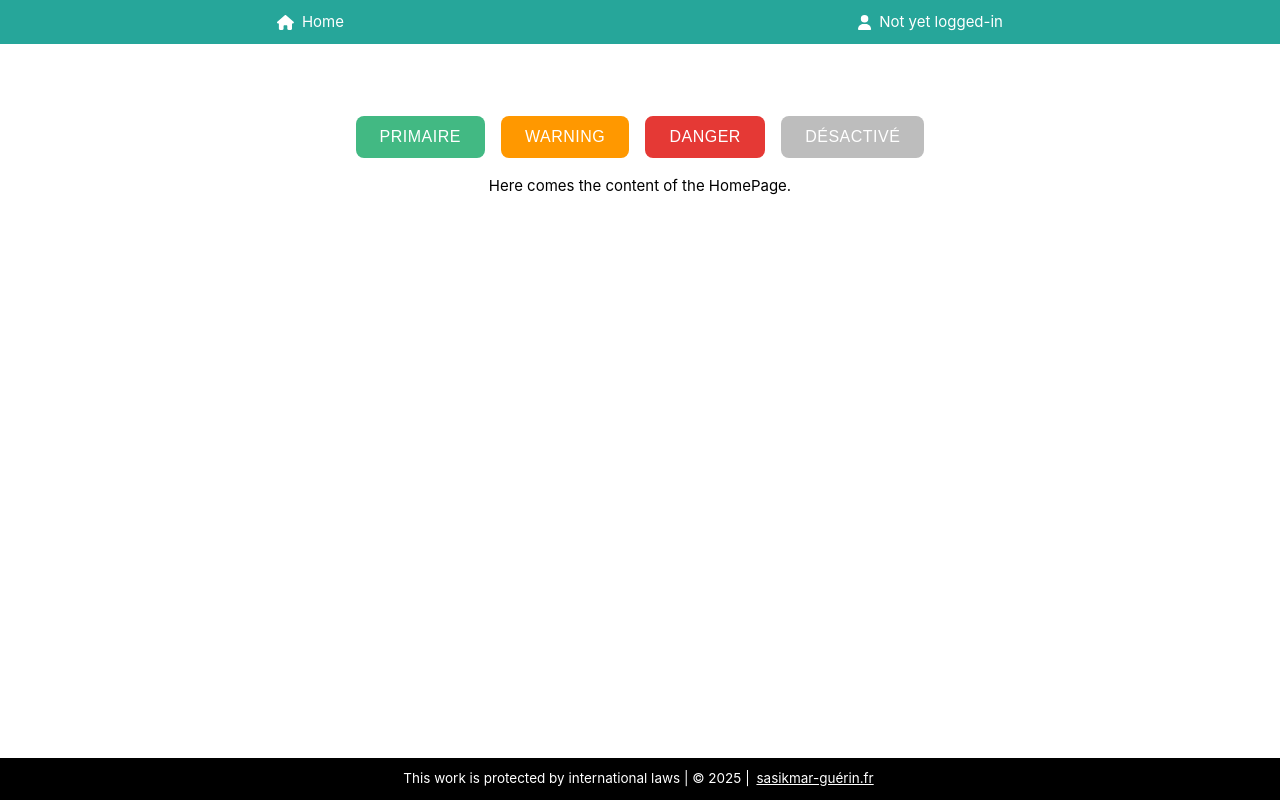
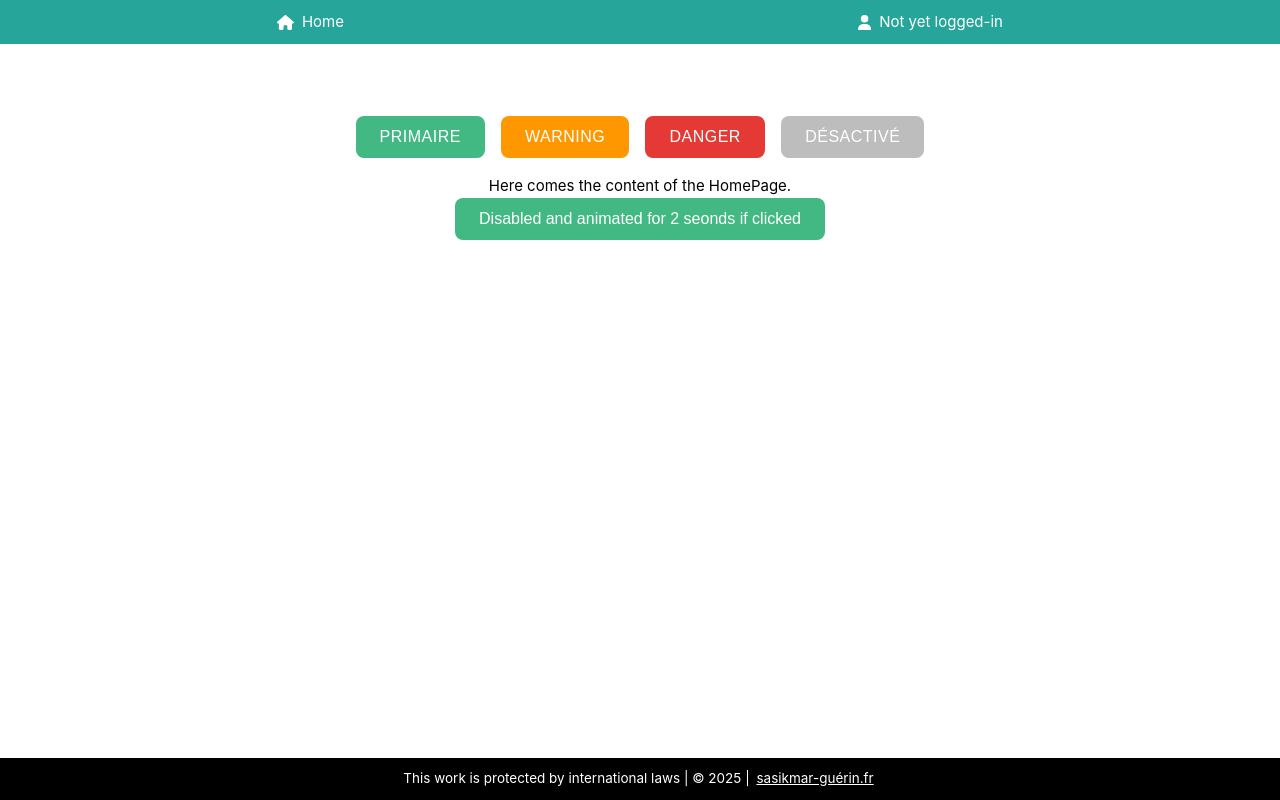
Before and after one commit to Sharu2501/tp3_sasikumar_guerin_lsi1, a Vue app: page / in a window 1280 px wide. Built offline with nearby package versions, Linux system fonts and the light colour scheme.

Commit message:
Ex 9: add AsyncButton

```diff
--- /dev/null
+++ b/src/components/AsyncButton.vue
@@ -0,0 +1,80 @@
+<script setup>
+import { ref } from 'vue'
+
+const isPending = ref(false)
+
+const handleClick = () => {
+  if (isPending.value) return
+
+  isPending.value = true
+  setTimeout(() => {
+    isPending.value = false
+  }, 2000) // 2 secondes de désactivation
+}
+</script>
+
+<template>
+  <button
+      class="async-button"
+      :class="{ 'button-disabled': isPending }"
+      :disabled="isPending"
+      @click="handleClick"
+  >
+    <span v-if="!isPending">Disabled and animated for 2 seonds if clicked</span>
+    <span v-else class="loading-text">
+      <span class="loading-dots">.</span>
+      <span class="loading-dots">.</span>
+      <span class="loading-dots">.</span>
+    </span>
+  </button>
+</template>
+
+<style scoped>
+.async-button {
+  padding: 12px 24px;
+  background-color: #42b983;
+  color: white;
+  border: none;
+  border-radius: 8px;
+  font-size: 1rem;
+  cursor: pointer;
+  transition: all 0.3s ease;
+  min-width: 150px;
+}
+
+.async-button:hover:not(.button-disabled) {
+  background-color: #3aa876;
+  transform: translateY(-2px);
+}
+
+.async-button:active:not(.button-disabled) {
+  transform: translateY(0);
+}
+
+.button-disabled {
+  background-color: #bdbdbd;
+  cursor: not-allowed;
+}
+
+.loading-text {
+  display: inline-flex;
+  gap: 2px;
+}
+
+.loading-dots {
+  animation: pulse 1.5s infinite ease-in-out;
+}
+
+.loading-dots:nth-child(2) {
+  animation-delay: 0.2s;
+}
+
+.loading-dots:nth-child(3) {
+  animation-delay: 0.4s;
+}
+
+@keyframes pulse {
+  0%, 100% { opacity: 0.3; }
+  50% { opacity: 1; }
+}
+</style>
--- a/src/components/HomePage.vue
+++ b/src/components/HomePage.vue
@@ -1,5 +1,6 @@
 <script setup>
 import BaseButton from '@/components/BaseButton.vue'
+import AsyncButton from '@/components/AsyncButton.vue'
 </script>
 
 <template>
@@ -8,6 +9,7 @@ import BaseButton from '@/components/BaseButton.vue'
       <BaseButton>Bouton par défaut</BaseButton>
     </div>
     <p>Here comes the content of the HomePage.</p>
+    <AsyncButton />
   </main>
 </template>
 
```
